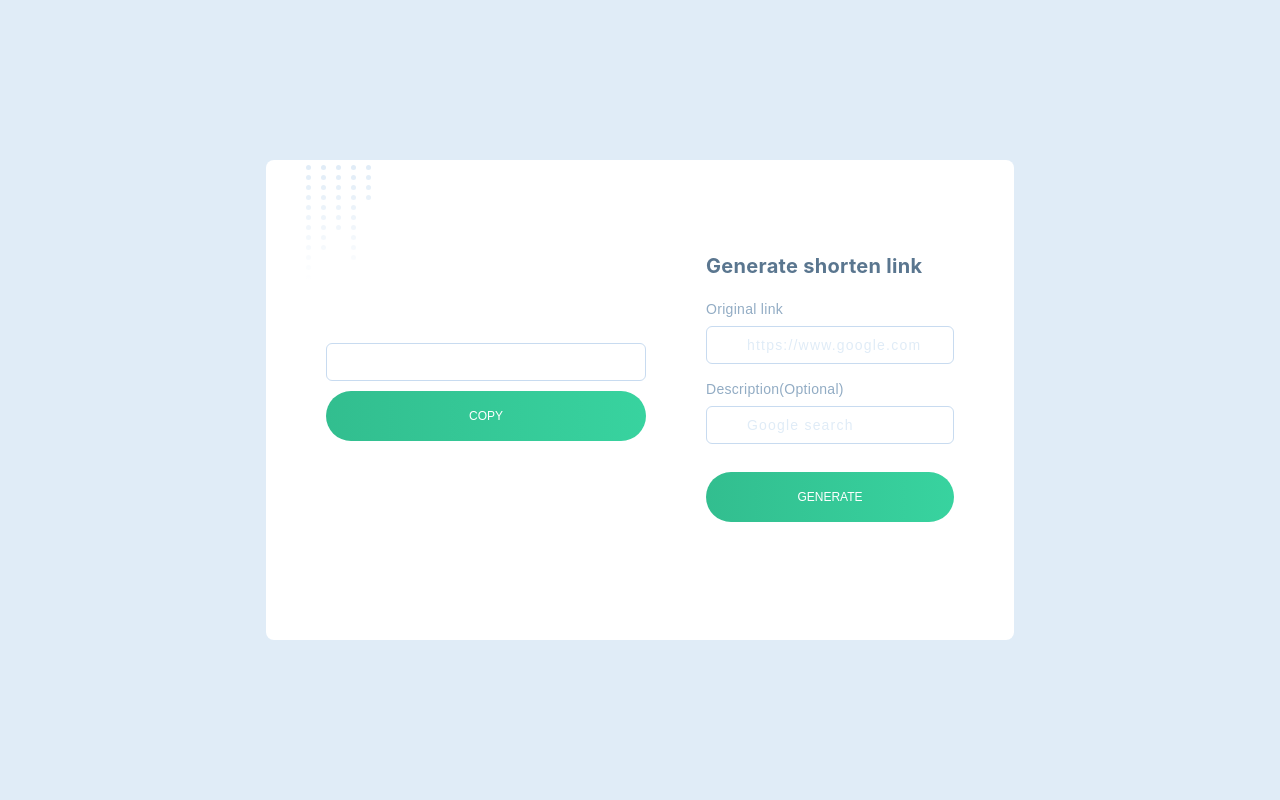
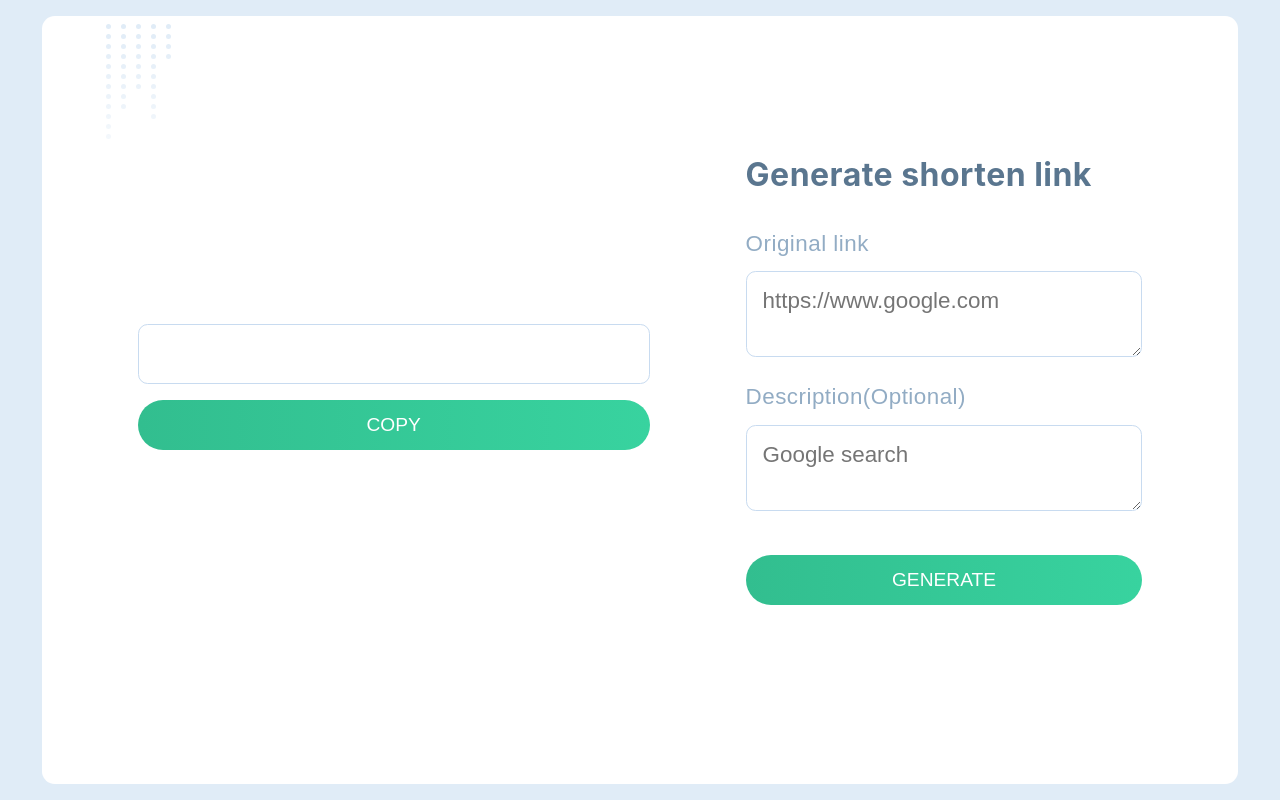
Before and after one commit to k-nero/Shorten-Link-Frontend, a React (Create React App) app: page / in a window 1280 px wide. Built offline with nearby package versions, Linux system fonts and the light colour scheme.

Commit message:
Login.jsx

```diff
--- a/src/App.js
+++ b/src/App.js
@@ -2,27 +2,17 @@ import {Route, Routes} from "react-router-dom";
 import Home from "./pages/Home/Home";
 import React from "react";
 import Dashboard from "./pages/Dashboard/Dashboard";
-
-function getUserToken()
-{
-    const tokenString = sessionStorage.getItem('token');
-    return  JSON.parse(tokenString);
-}
-
-function setUserToken(token)
-{
-    sessionStorage.setItem('token', JSON.stringify(token));
-}
+import useToken from "./hook/useToken";
 
 function App()
 {
-  return (
+    return (
         <Routes>
-          <Route path="/" element={<Home getToken={getUserToken} />} />
-          <Route path="/dashboard" element={<Dashboard setToken={setUserToken} getToken={getUserToken} />} />
-          {/*<Route path="/user" element={<Form setToken={setToken} />} />*/}
+            <Route path="/" element={<Home/>}/>
+            <Route path="/dashboard" element={<Dashboard />}/>
+            {/*<Route path="/user" element={<Form setToken={setToken} />} />*/}
         </Routes>
-  );
+    );
 }
 
 export default App;
--- /dev/null
+++ b/src/hook/useToken.js
@@ -0,0 +1,21 @@
+import {useState} from "react";
+
+export default function useToken()
+{
+    function getUserToken()
+    {
+        const tokenString = localStorage.getItem('token');
+        return  JSON.parse(tokenString);
+    }
+
+    const[token, setToken] = useState(getUserToken());
+    function saveToken(userToken)
+    {
+        localStorage.setItem('token', JSON.stringify(userToken));
+        setToken(userToken);
+    }
+    return {
+        setToken: saveToken,
+        token
+    }
+}
--- a/src/pages/Dashboard/Dashboard.js
+++ b/src/pages/Dashboard/Dashboard.js
@@ -1,6 +1,7 @@
 import Login from "../User/Login";
 import Register from "../User/Register";
 import {useState} from "react";
+import useToken from "../../hook/useToken";
 
 function Form(props)
 {
@@ -26,13 +27,13 @@ function Form(props)
         </div>
     )
 }
-function Dashboard(props)
+function Dashboard()
 {
-    let token = props.getToken();
+    const {token, setToken} = useToken();
     if(!token)
     {
         return (
-            <Form setToken={props.setToken}   state={'login'}/>
+            <Form setToken={setToken}/>
         );
     }
     return(
--- a/src/pages/Home/Home.css
+++ b/src/pages/Home/Home.css
@@ -18,12 +18,51 @@
     box-sizing: inherit;
 }
 
+@keyframes rotate {
+    from {
+        transform: rotate(0deg);
+    }
+    to {
+        transform: rotate(360deg);
+    }
+}
+
+
+@-webkit-keyframes rotate {
+    from {
+        -webkit-transform: rotate(0deg);
+    }
+    to {
+        -webkit-transform: rotate(360deg);
+    }
+}
+
+.load {
+    width: 25px;
+    height: 25px;
+    margin: 0 auto 0;
+    border:solid 2px #8822aa;
+    border-radius: 50%;
+    border-right-color: transparent;
+    border-bottom-color: transparent;
+    -webkit-transition: all 0.5s ease-in;
+    -webkit-animation-name:             rotate;
+    -webkit-animation-duration:         1.0s;
+    -webkit-animation-iteration-count:  infinite;
+    -webkit-animation-timing-function: linear;
+
+    transition: all 0.5s ease-in;
+    animation-name:             rotate;
+    animation-duration:         1.0s;
+    animation-iteration-count:  infinite;
+    animation-timing-function: linear;
+}
+
 html
 {
     box-sizing: border-box;
-    font-size: 62.5%;
+
     overflow-y: scroll;
-    background: var(--greyLight-1);
     font-family: "Nunito", sans-serif;
     letter-spacing: 0.03rem;
 }
@@ -31,9 +70,15 @@ html
 .homeContainer
 {
     min-height: 100vh;
+    background: var(--greyLight-1);
     display: flex;
     justify-content: center;
     align-items: center;
+}
+
+.homeContainer > *
+{
+    font-size: 62.5%;
 }
 
 .payment
@@ -176,20 +221,9 @@ html
     color: var(--greyDark-1);
 }
 
-.form input
-{
-    padding: 1rem 1rem 1rem 4rem;
-    background: transparent;
-    border-radius: 0.6rem;
-    border: 1px solid var(--greyLight-2);
-    color: var(--greyDark-2);
-    font-family: inherit;
-    font-size: 1.4rem;
-}
-
 .Link
 {
-    padding: 1rem 1rem 1rem 4rem;
+    padding: 1rem 1rem 1rem 1rem;
     background: transparent;
     border-radius: 0.6rem;
     border: 1px solid var(--greyLight-2);
@@ -220,23 +254,6 @@ html
     grid-column: 1 / 3;
 }
 
-.form input::placeholder
-{
-    color: var(--greyLight-1);
-    font-size: inherit;
-    letter-spacing: 0.12rem;
-}
-
-.form input:focus
-{
-    outline: none;
-}
-
-.form input:hover
-{
-    border: 1px solid var(--primary-light);
-}
-
 .alert
 {
     font-family: "Inter", sans-serif;
--- a/src/pages/Home/Home.jsx
+++ b/src/pages/Home/Home.jsx
@@ -1,8 +1,10 @@
 import './Home.css';
 import {useState} from "react";
+import useToken from "../../hook/useToken";
 
 function Home(props)
 {
+    const {token} = useToken();
     const [error, setError] = useState("");
     const [linkId, setLinkId] = useState("");
     const [loading, setLoading] = useState(false);
@@ -22,7 +24,7 @@ function Home(props)
                     headers: {
                         'Content-Type': 'application/json',
                         'Accept': 'application/json',
-                    'Authorization': 'Bearer ' + props.getToken()
+                        'Authorization': 'Bearer ' + token
                     },
                     body: JSON.stringify(inputs)
                 }).then(res => res.json()).then(res => {
@@ -71,15 +73,16 @@ function Home(props)
                     <div className="form__name form__detail">
                         <label htmlFor="name">Original link</label>
                         <ion-icon name="person-outline"></ion-icon>
-                        <input type="text" placeholder="https://www.google.com" name="originalUrl" value={inputs.originalUrl} onChange={handleChange}/>
+                        <textarea className="Link" placeholder="https://www.google.com" name="originalUrl" value={inputs.originalUrl} onChange={handleChange}/>
                         {alerts ? alerts : ""}
                     </div>
                     <div className="form__number form__detail">
                         <label htmlFor="text">Description(Optional)</label>
                         <ion-icon name="card-outline"></ion-icon>
-                        <input type="text" placeholder="Google search" name="description" value={inputs.description} onChange={handleChange}/>
+                        <textarea className="Link" placeholder="Google search" name="description" value={inputs.description} onChange={handleChange}/>
                     </div>
-                    <button type="submit" className="btn btn--primary" id="generateBut">{loading ? "Generating" : "Generate"}</button>
+                    <button type="submit" className="btn btn--primary" id="generateBut">{loading ?  <div className="load"></div> : "Generate"}
+                       </button>
                 </form>
                 <div className="payment__shadow-dots"></div>
                 <div className="payment__dots">
--- a/src/pages/User/Login.jsx
+++ b/src/pages/User/Login.jsx
@@ -8,8 +8,8 @@ function Login(props)
     useEffect(() => effect());
 
     const[inputs, setInputs] = useState({
-        username: undefined,
-        password: undefined
+        username: '',
+        password: ''
     });
 
     const[loading, setLoading] = useState(false);
@@ -34,7 +34,7 @@ function Login(props)
                 {
                     props.setToken(res.data.token);
                 }
-                else
+                else if(res.status === "error")
                 {
                     setErrors(res.message);
                 }
@@ -52,7 +52,7 @@ function Login(props)
 
     if(loading)
     {
-        return <div>Loading...</div>
+        return  <div ><div className="load"></div> Loading </div>;
     }
 
     return (
--- a/src/pages/User/Register.jsx
+++ b/src/pages/User/Register.jsx
@@ -8,11 +8,11 @@ function Register(props)
     useEffect(() => effect());
 
     const [inputs, setInputs] = useState({
-        confirmPassword: undefined,
-        email: undefined,
-        password: undefined,
-        username: undefined,
-        phone: undefined
+        confirmPassword: '',
+        email: '',
+        password: '',
+        username: '',
+        phone: ''
     });
     const[loading, setLoading] = useState(false);
     const[error, setError] = useState(null);
@@ -59,10 +59,9 @@ function Register(props)
         setInputs(values => ({...values, [name]: value}))
     }
 
-
-    if (loading)
+    if(loading)
     {
-        return <div>Loading...</div>
+        return  <div ><div className="load"></div> Loading </div>;
     }
 
     return (
--- a/src/pages/User/style.css
+++ b/src/pages/User/style.css
@@ -3,6 +3,13 @@
     padding: 0;
     margin: 0;
     box-sizing: border-box;
+}
+
+input:-webkit-autofill,
+input:-webkit-autofill:hover,
+input:-webkit-autofill:focus,
+input:-webkit-autofill:active{
+    -webkit-box-shadow: 0 0 0 30px white inset !important;
 }
 
 .messages
@@ -146,7 +153,7 @@ form
 
 .input-div.focus > div > h5
 {
-    top: -5px;
+    top: -6px;
     font-size: 15px;
 }
 
```
Also changed, not shown: src/pages/Home/image/logo.svg (deleted). Lines whose indentation alone changed are shown as unchanged.
